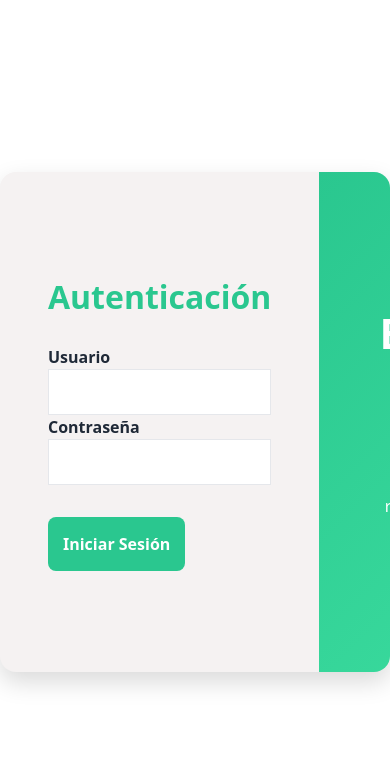
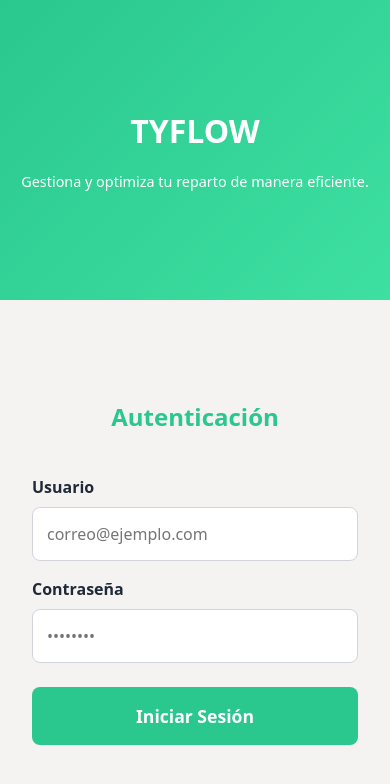
Before and after one commit to SantiagoReyesGonzalez/TyFlowVue, a Vue app: page / in a window 390 px wide. Shown: the top 784 px of the page. Built offline with nearby package versions, Linux system fonts and the light colour scheme.

Commit message:
Se realizan cambios en el responsive del login+

```diff
--- a/src/views/LoginView.vue
+++ b/src/views/LoginView.vue
@@ -1,64 +1,85 @@
+<script setup>
+import { ref } from 'vue';
+
+const email = ref('');
+const password = ref('');
+
+const handleSubmit = () => {
+  console.log('Iniciando sesión con:', email.value, password.value);
+  // Aquí iría tu lógica de autenticación
+};
+</script>
+
 <template>
   <main class="login-page">
+    <div class="login-card">
 
-    <div class="login-card">
+      <div class="login-card__banner">
+        <h3>TYFLOW</h3>
+        <p>Gestiona y optimiza tu reparto de manera eficiente.</p>
+      </div>
 
       <div class="login-card__form">
         <h1>Autenticación</h1>
-        <form id="loginForm">
+        <form @submit.prevent="handleSubmit" id="loginForm">
           <label for="email">Usuario</label>
-          <input type="email" id="email" required>
+          <input
+            v-model="email"
+            type="email"
+            id="email"
+            placeholder="correo@ejemplo.com"
+            required
+          >
 
           <label for="password">Contraseña</label>
-          <input type="password" id="password" required>
+          <input
+            v-model="password"
+            type="password"
+            id="password"
+            placeholder="••••••••"
+            required
+          >
 
           <p id="msg"></p>
-          <button type="submit">Iniciar Sesión</button>
+          <button type="submit" class="btn-submit">Iniciar Sesión</button>
         </form>
-      </div>
-
-      <div class="login-card__banner">
-        <h3>Bienvenido a TYFLOW</h3>
-        <p>El sistema integral para gestionar y optimizar tu reparto de manera eficiente y segura</p>
       </div>
 
     </div>
   </main>
 </template>
 
-<script>
+<style scoped>
+/* Variables sugeridas (asegúrate de tenerlas en tu archivo global o cámbiarlas por valores fijos) */
+:root {
+  --primary-500: #3b82f6;
+  --primary-gradient: linear-gradient(135deg, #3b82f6 0%, #1d4ed8 100%);
+  --bg-main: #f3f4f6;
+  --bg-card: #ffffff;
+  --text-main: #1f2937;
+  --shadow-lg: 0 10px 15px -3px rgba(0, 0, 0, 0.1);
+}
 
-</script>
-
-<style scoped>
-
-/* =========================================
-   5. VISTA: LOGIN (login.css)
-   ========================================= */
 .login-page {
-  /* Ocupar el 100% del alto de la ventana visible */
-  height: 100vh;
-  /* Activar Flexbox */
+  min-height: 100vh;
   display: flex;
-  /* Centrar verticalmente */
   align-items: center;
-  /* Centrar horizontalmente */
   justify-content: center;
   background-color: var(--bg-main);
+  padding: 1rem; /* Margen para que no toque los bordes en móvil */
 }
-/* EL BLOQUE: La tarjeta principal */
+
 .login-card {
   display: grid;
-    grid-template-columns: 1fr 1fr; /* Divide la tarjeta en dos mitades */
-    width: 900px;
-    min-height: 500px;
+  grid-template-columns: 1fr 1fr;
+  width: 100%;
+  max-width: 900px;
   background-color: var(--bg-card);
   border-radius: 16px;
   overflow: hidden;
   box-shadow: var(--shadow-lg);
 }
 
-/* ELEMENTO 1: Formulario izquierdo */
 .login-card__form {
   display: flex;
   flex-direction: column;
@@ -70,193 +91,117 @@
   text-align: center;
   color: var(--primary-500);
   margin-bottom: 1.5rem;
+  font-size: 1.8rem;
 }
 
 .login-card__form label {
   margin-top: 1rem;
   margin-bottom: 0.5rem;
   font-weight: 600;
+  color: var(--text-main);
 }
 
 .login-card__form input {
   width: 100%;
-    padding: 10px;
+  padding: 12px;
+  border: 1px solid #d1d5db;
+  border-radius: 8px;
+  font-size: 1rem;
 }
 
-.login-card__form button {
+.btn-submit {
   padding: 15px;
   margin-top: 2rem;
-    background-color: var(--btn-primary-bg);
-    color: var(--btn-primary-text);
+  background-color: var(--primary-500);
+  color: white;
   border: none;
   border-radius: 8px;
   cursor: pointer;
   font-weight: bold;
+  font-size: 1rem;
+  transition: background 0.3s;
 }
 
-.login-card__form button:hover {
-    background-color: var(--btn-primary-hover);
-}
-
-/* ELEMENTO 2: Banner derecho */
 .login-card__banner {
   display: flex;
   flex-direction: column;
   justify-content: center;
   align-items: center;
-    background-image: var(--primary-gradient);
+  background: var(--primary-gradient);
   padding: 60px;
-    color: var(--btn-primary-text);
+  color: white;
   text-align: center;
 }
 
 .login-card__banner h3 {
-    font-size: 2.6rem;
-    margin-bottom: 20px;
-}
-.container-login {
-    display: grid;
-    grid-template-columns: 1fr 1fr;
-    width: 900px;
-    min-height: 500px;
-    background-color: var(--bg-card);
-    border-radius: 16px;
-    overflow: hidden;
-    box-shadow: var(--shadow-lg);
-    /* Se centra usando grid/flex en el contenedor padre o el body para esta vista */
-    margin: auto;
-    margin-top: 10vh; /* Ajuste temporal para centrar si el body no tiene place-items */
+  font-size: 2.5rem;
+  margin-bottom: 1rem;
 }
 
-.container-login-left {
+/* =========================================
+   ADAPTACIÓN PARA CELULARES (Mobile)
+   ========================================= */
+@media (max-width: 768px) {
+  .login-page {
+    padding: 0; /* En móvil aprovechamos todo el espacio */
+    align-items: flex-start; /* Permite scroll si el teclado aparece */
+  }
+
+  .login-card {
+    grid-template-columns: 1fr; /* Una sola columna */
+    border-radius: 0; /* Estilo full-screen */
+    min-height: 100vh;
+    box-shadow: none;
+  }
+
+  .login-card__banner {
+    padding: 40px 20px;
+    order: 1; /* El banner va arriba */
+  }
+
+  .login-card__banner h3 {
+    font-size: 2rem;
+  }
+
+  .login-card__banner p {
+    font-size: 0.9rem;
+  }
+
+  .login-card__form {
+    padding: 2rem;
+    order: 2; /* El formulario va abajo */
+  }
+
+  .login-card__form h1 {
+    font-size: 1.5rem;
+  }
+
+  /* Mejora táctil para inputs y botones */
+  .login-card__form input {
+    padding: 14px;
+    font-size: 16px; /* Evita que iOS haga zoom automático al enfocar */
+  }
+
+  .btn-submit {
+    margin-top: 1.5rem;
+    padding: 18px;
+  }
+
+  .login-card__form button,
+  .btn-submit {
+    width: 100%;        /* Ocupa todo el ancho del formulario */
+    display: block;     /* Se asegura de comportarse como un bloque */
+    margin-top: 1.5rem;
+    padding: 16px;      /* Un poco más de área de toque */
+    font-size: 1.1rem;  /* Fuente ligeramente más grande para legibilidad */
+    border-radius: 8px; /* Coherente con los inputs */
+  }
+
+  /* Asegúrate de que el formulario no tenga un alineado a la izquierda forzado */
+  #loginForm {
     display: flex;
     flex-direction: column;
-    padding: 3rem;
-    gap: 1rem;
-}
-
-.container-login-left h1 {
-    padding: 10px 10px 30px 10px;
-    text-align: center;
-    color: var(--primary-500);
-}
-
-.container-login-left label {
-    display: block;
-    padding: 10px 0;
-    margin-top: 10px;
-}
-
-.container-login-left input {
-    padding: 10px 10px;
-    width: 100%;
-    background-color: var(--bg-main);
-    border: none;
-    border-radius: 8px;
-    color: var(--text-secondary);
-}
-
-.container-login-left input:focus {
-    outline: none;
-    border-color: var(--input-focus);
-    box-shadow: 0 0 0 3px rgba(59, 130, 246, 0.3);
-}
-
-.container-login-left input:hover {
-    border-color: var(--input-focus);
-    box-shadow: 0 0 0 3px rgba(59, 131, 246, 0.116);
-}
-
-.container-login-left button {
-    display: block;
-    padding: 25px 10px;
-    margin-top: 40px;
-    width: 100%;
-    background-color: var(--btn-primary-bg);
-    border: none;
-    border-radius: 8px;
-    color: var(--btn-primary-text);
-}
-
-.container-login-left button:hover {
-    background-color: var(--btn-primary-hover);
-    cursor: pointer;
-}
-
-.container-login-left button:active {
-    background-color: var(--btn-primary-active);
-}
-
-.container-login-right {
-    display: flex;
-    flex-direction: column;
-    justify-content: center;
-    align-items: center;
-    background-image: var(--primary-gradient);
-    padding: 60px;
-    color: var(--btn-primary-text);
-}
-
-.container-login-right h3 {
-    text-align: center;
-    margin-bottom: 20px;
-    font-size: 2.6rem;
-}
-
-.container-login-right p {
-    margin-top: 30px;
-    text-align: center;
-    font-size: 1.2rem;
-    line-height: 1.5rem;
-}
-
-@media (max-width: 768px) {
-    .container-login {
-        grid-template-columns: 1fr;
-        width: 100%;
-        min-height: auto;
-        border-radius: 0;
-        height: 100vh;
-        margin-top: 0;
-    }
-
-    .container-login-left,
-    .container-login-right {
-        padding: 4rem 3rem;
-    }
-
-    .container-login-left {
-        order: 2;
-    }
-
-    .container-login-right {
-        order: 1;
-        height: auto;
-    }
-
-    .container-login-left h1 {
-        display: none;
-    }
-
-    .container-login-right h3 {
-        font-size: 1.5rem;
-        margin-bottom: 0;
-    }
-
-    .container-login-right p {
-        font-size: 1rem;
-        line-height: 1.4rem;
-    }
-
-    .container-login-left input,
-    .container-login-left button {
     width: 100%;
   }
-
-    .container-login-left button {
-        padding: 20px 10px;
-        margin-top: 20px;
 }
-}
-
 </style>
```
Lines whose indentation alone changed are shown as unchanged.
